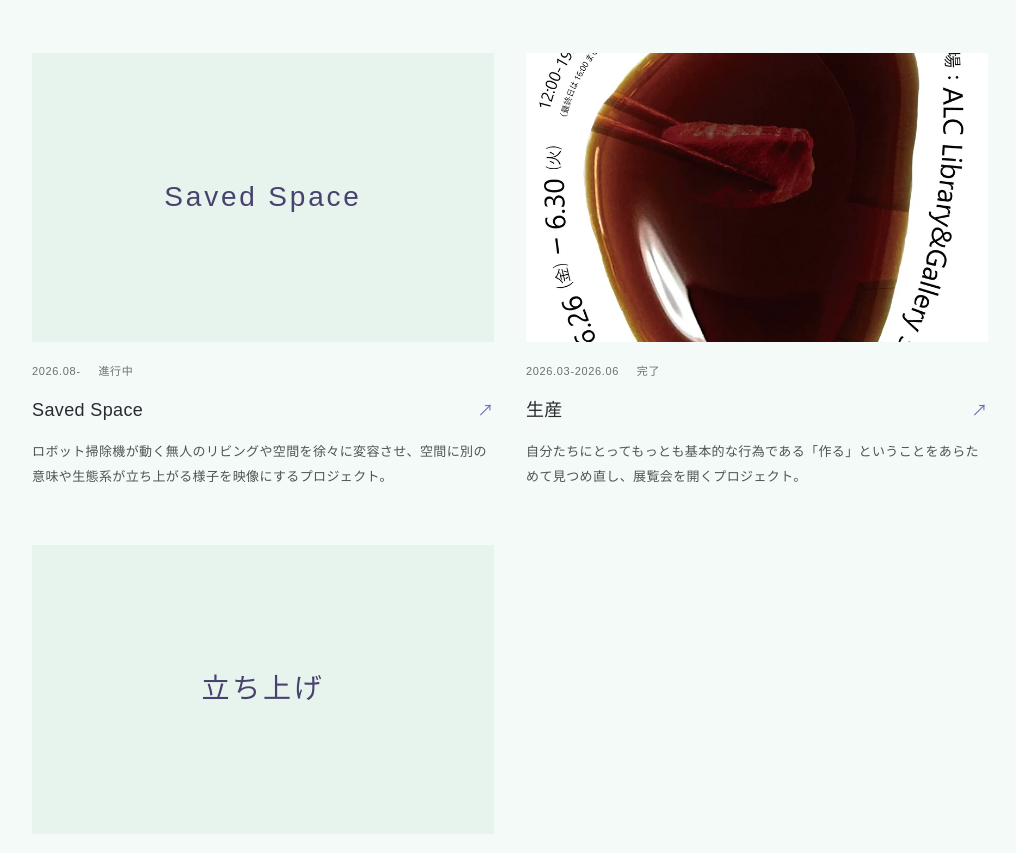
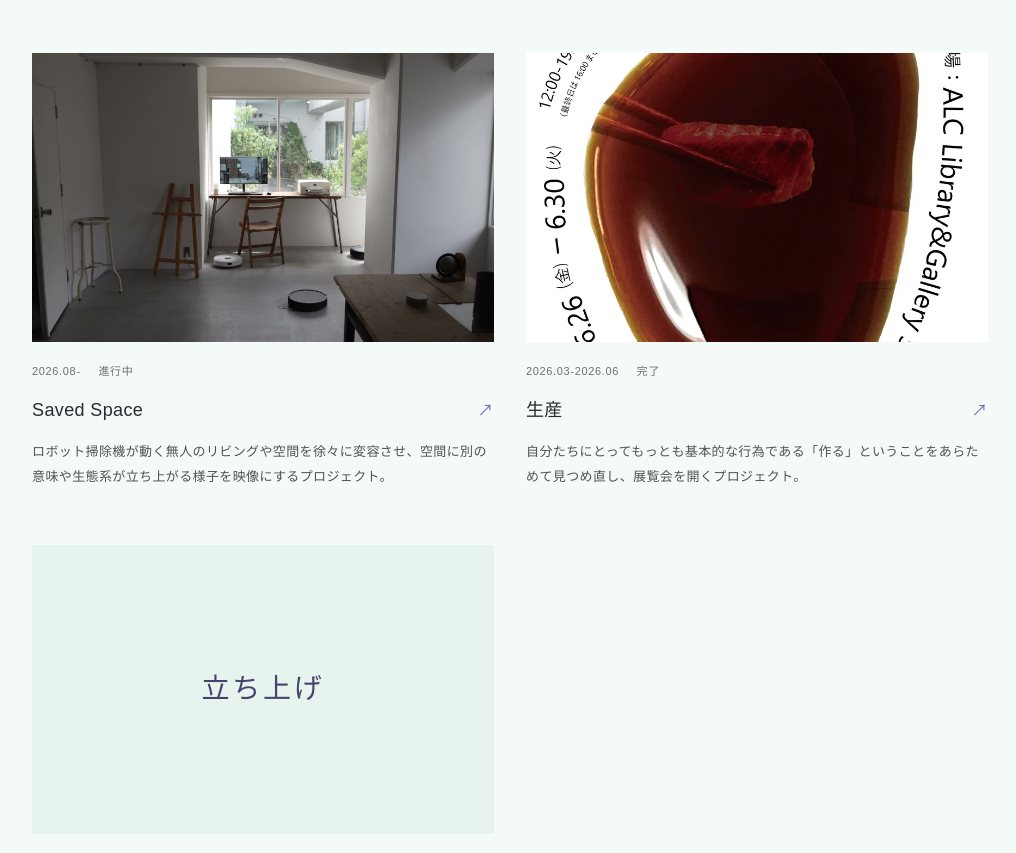
Before and after one commit to plant8shop/website, a plain HTML site: page index.html in a window 1280 px wide. Shown: the part 2133-2986 px from the top of the page, without its empty margins (244-1260 px from the left). Drawn offline with Linux system fonts and the light colour scheme; no server answers; a web font is replaced by a local one.

Commit message:
サイト編集アプリから内容を更新

```diff
--- a/data.js
+++ b/data.js
@@ -212,7 +212,7 @@ const SITE_DATA = {
       "title": "Saved Space",
       "period": "2026.08-",
       "status": "進行中",
-      "thumbnail": "",
+      "thumbnail": "assets/uploads/20261125-6821a06cd670d485.jpg",
       "summary": "ロボット掃除機が動く無人のリビングや空間を徐々に変容させ、空間に別の意味や生態系が立ち上がる様子を映像にするプロジェクト。",
       "detailHtml": "\n      <section>\n        <p>音入れを進め、2026年10月に再撮影と微調整を行う予定です。卒業制作展や海外映画祭での発表を検討しています。</p>\n      </section>\n      ",
       "participantIds": [
--- a/index.html
+++ b/index.html
@@ -157,7 +157,7 @@
     </section>
   </main>
 
-  <script src="data.js?v=32f1355f0431"></script>
+  <script src="data.js?v=aa2e7e111718"></script>
   <script src="app.js?v=20261116-4"></script>
 </body>
 </html>
```
Also changed, not shown: member.html (+1 -1 lines), work.html (+1 -1 lines), assets/uploads/20261125-6821a06cd670d485.jpg (added).
